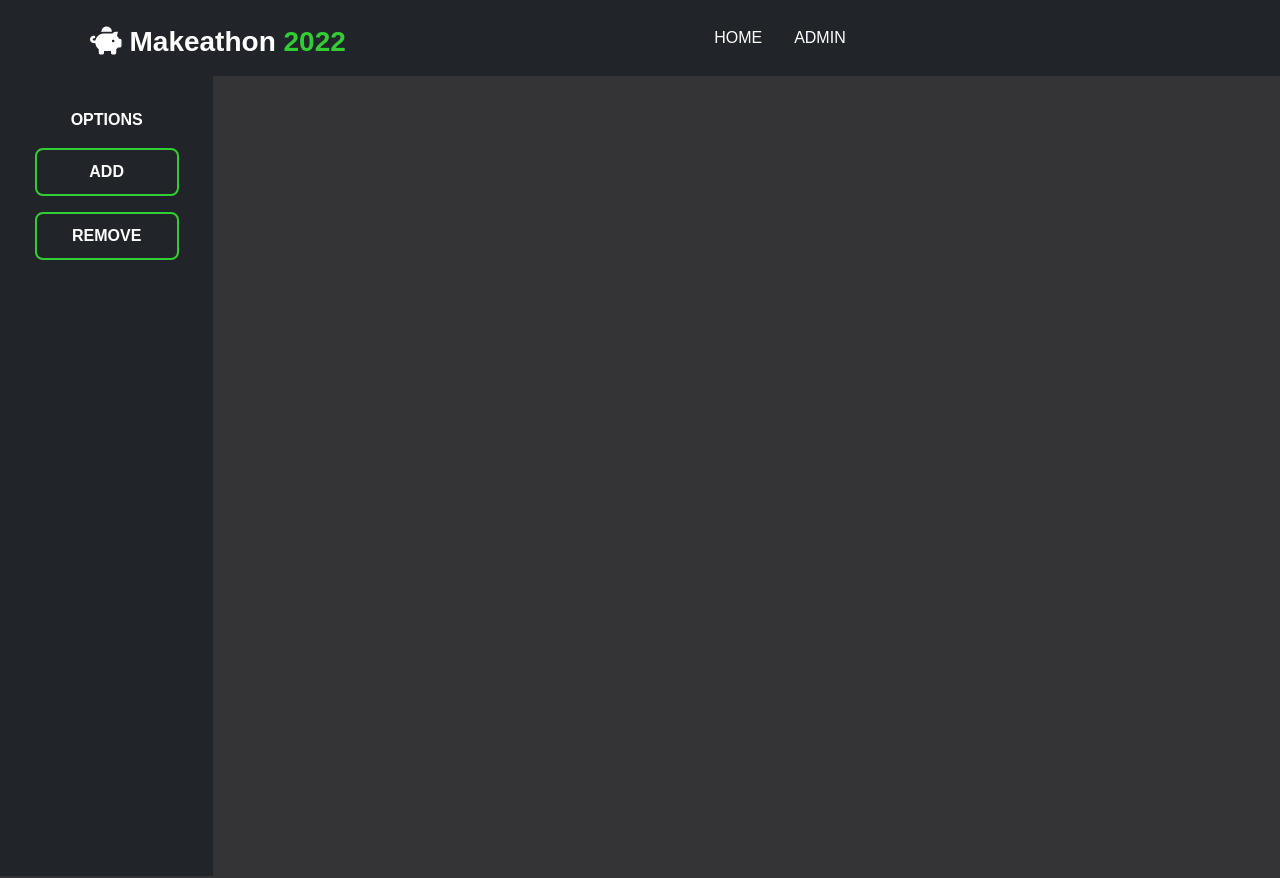
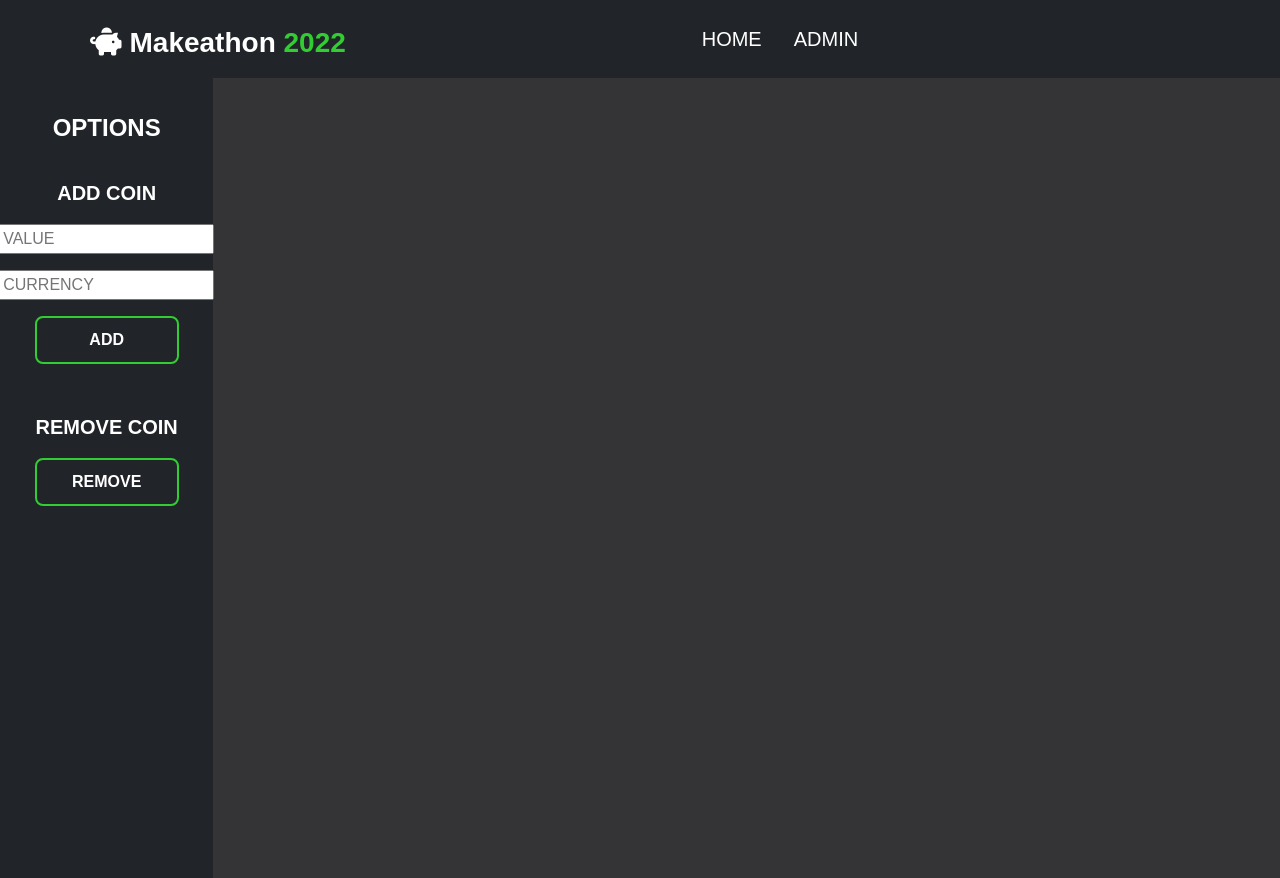
Before and after one commit to Alexander-H9/Makeathon_2022, a Flask app: page /admin in a window 1280 px wide. Run offline with Flask 2, Linux system fonts and the light colour scheme.

Commit message:
Added Buttons and Input fields
Values are printed out in server console

```diff
--- a/main.py
+++ b/main.py
@@ -19,6 +19,20 @@ def index():
 @app.route("/admin")
 def images():
     return render_template("admin.html")
+
+## ----- POST ----- ##
+
+@app.route("/coin/add", methods=["POST"])
+def coin_add():
+    value = request.args.get('value', type = int)
+    currency = request.args.get('currency', type = str)
+    try:
+        print(value,currency)
+        return {}
+    except Exception as exception:
+        print(exception)
+        return exception,400
+
 
 
 def plot_data_curve(x_vector, y_vector):
--- /dev/null
+++ b/static/js/admin.js
@@ -0,0 +1,19 @@
+const value_inpt = document.querySelector("#value-inpt");
+const currency_inpt = document.querySelector("#currency-inpt");
+const add_btn = document.querySelector("#add-btn");
+const remove_btn = document.querySelector("#remove-btn");
+
+add_btn.addEventListener("click", async () => await sendCoinToServer());
+
+async function sendCoinToServer() {
+    var value = value_inpt.value
+    var currency = currency_inpt.value
+    if (value && currency) {
+        let response = await fetch("/coin/add?value="+value+"&currency="+currency, {
+            method: "POST",
+        });
+        if (response.status != 200) {
+            console.log("failed to send Coin to Server");
+        }
+    }
+}
--- a/templates/admin.html
+++ b/templates/admin.html
@@ -22,10 +22,10 @@
             <div class="collapse navbar-collapse" id="navbarSupportedContent">
                 <ul class="navbar-nav mx-auto mb-2">
                     <li class="nav-item mx-lg-2">
-                    <a class="nav-link text-white active" href="/">HOME</a>
+                    <a class="nav-link text-white fs-5" href="/">HOME</a>
                     </li>
                     <li class="nav-item mx-lg-2">
-                        <a class="nav-link text-white" href="#">ADMIN</a>
+                        <a class="nav-link text-white fs-5 active" href="#">ADMIN</a>
                     </li>
                 </ul>
             </div>
@@ -43,13 +43,25 @@
                 <div class="d-flex flex-column align-items-center  px-3 pt-2 text-white min-vh-100">
                     <ul class="nav nav-pills flex-column mb-sm-auto mb-0 align-items-center">
                         <li class="mb-2 mt-4">
-                            <span class="fs-6 fw-bold">OPTIONS</span>
+                            <span class="fs-4 fw-bold">OPTIONS</span>
+                        </li>
+                        <li class="mb-2 mt-4">
+                            <span class="fs-5 fw-bold">ADD COIN</span>
                         </li>
                         <li>
-                            <button class="button opt-btn my-2" id="delete-btn" data-bs-toggle="tooltip" data-bs-placement="right" title="Setze das Bild zurück"><strong>ADD</strong></button>
+                            <input class="my-2" type="number" id="value-inpt" placeholder="VALUE" data-bs-toggle="tooltip" data-bs-placement="right" title="Value" size="4">
                         </li>
                         <li>
-                            <button class="button opt-btn my-2" id="delete-btn" data-bs-toggle="tooltip" data-bs-placement="right" title="Setze das Bild zurück"><strong>REMOVE</strong></button>
+                            <input class="my-2" type="text" id="currency-inpt" placeholder="CURRENCY" data-bs-toggle="tooltip" data-bs-placement="right" title="Currency">
+                        </li>
+                        <li>
+                            <button class="button opt-btn mt-2 mb-4" id="add-btn" data-bs-toggle="tooltip" data-bs-placement="right" title="Lerne eine neue Münze"><strong>ADD</strong></button>
+                        </li>
+                        <li class="mb-2 mt-4">
+                            <span class="fs-5 fw-bold">REMOVE COIN</span>
+                        </li>
+                        <li>
+                            <button class="button opt-btn my-2" id="remove-btn" data-bs-toggle="tooltip" data-bs-placement="right" title="Lösche die Münze"><strong>REMOVE</strong></button>
                         </li>
                     </ul>
                 </div>
@@ -66,7 +78,7 @@
         </div>
     </div>
 
-    <script src="{{ url_for('static', filename='js/script.js') }}"></script>
+    <script src="{{ url_for('static', filename='js/admin.js') }}"></script>
     <script src="https://cdn.jsdelivr.net/npm/bootstrap@5.1.3/dist/js/bootstrap.bundle.min.js" integrity="sha384-ka7Sk0Gln4gmtz2MlQnikT1wXgYsOg+OMhuP+IlRH9sENBO0LRn5q+8nbTov4+1p" crossorigin="anonymous"></script>
 
 </body>
```
Also changed, not shown: templates/index.html (+4 -4 lines).
